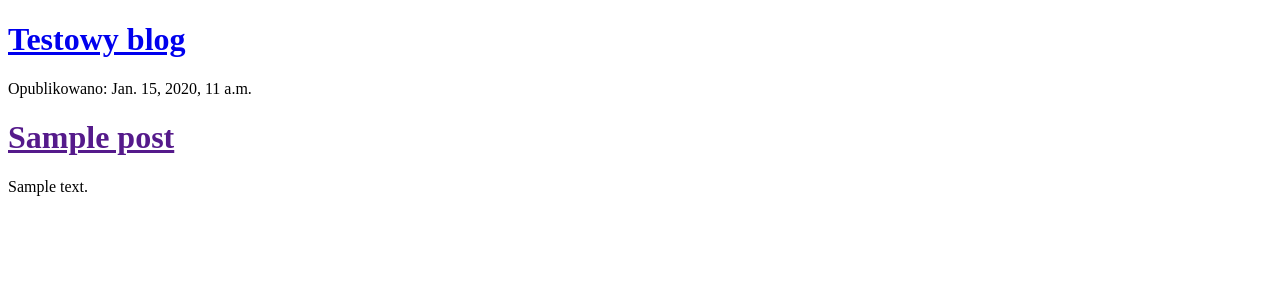
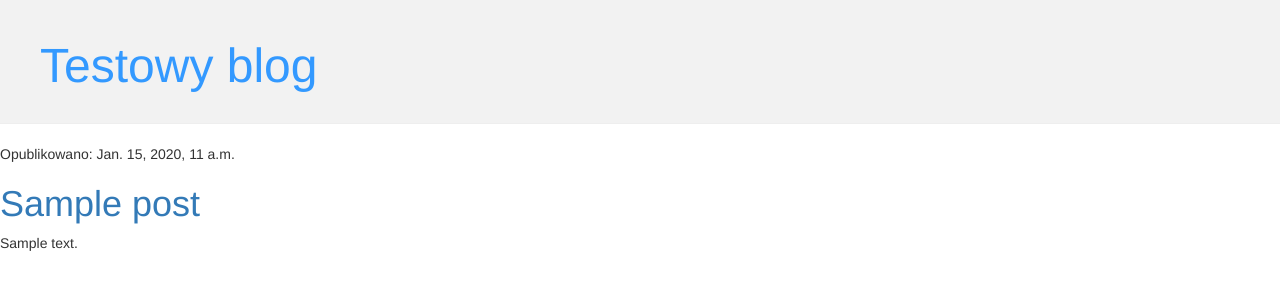
Before and after one commit to PatrykKolacz/mi-first-blog, a Django app: template blog/templates/blog/post_list.html in a window 1280 px wide. Shown: the top 300 px of the page. Run offline with Django 3.2, Linux system fonts and the light colour scheme; the template is opened without the code that fills it: values that come from a table or form of the project are taken from there, others are empty; tables that the repository leaves empty hold one stand-in row (values such as "Sample post"); some libraries are stand-ins or nearby versions.

Commit message:
Dodano CSS

```diff
--- /dev/null
+++ b/blog/static/css/blog.css
@@ -0,0 +1,24 @@
+
+.page-header {
+    background-color: #f2f2f2;
+    margin-top: 0;
+    padding: 20px 20px 20px 40px;
+}
+.page-header h1, .page-header h1 a, .page-header h1 a:visited, .page-header h1 a:active {
+    color: #3399ff;
+    font-size: 36pt;
+    text-decoration: none;
+}
+
+.content {
+    margin-left: 40px;
+}
+h1, h2, h3, h4 {
+   /*font-family: 'Lobster', cursive;*/
+}
+.post {
+    margin-bottom: 70px;
+}
+.post h1 a, .post h1 a:visited {
+    color: #000000;
+}
--- a/blog/templates/blog/post_list.html
+++ b/blog/templates/blog/post_list.html
@@ -1,12 +1,16 @@
+{% load static %}
 <!DOCTYPE html>
 <html>
 <head>
 	<title>Testowy blog</title>
+    <link rel="stylesheet" href="//maxcdn.bootstrapcdn.com/bootstrap/3.2.0/css/bootstrap.min.css">
+    <link rel="stylesheet" href="//maxcdn.bootstrapcdn.com/bootstrap/3.2.0/css/bootstrap-theme.min.css">
+    <link rel="stylesheet" href="{% static 'css/blog.css' %}">
 </head>
 <body>
-	<div>
+	<div class="page-header">
         <h1><a href="/">Testowy blog</a></h1>
-    </div>
+    </div class="post">
     {% for post in posts %}
         <div>
             <p>Opublikowano: {{ post.published_date }}</p>
```
